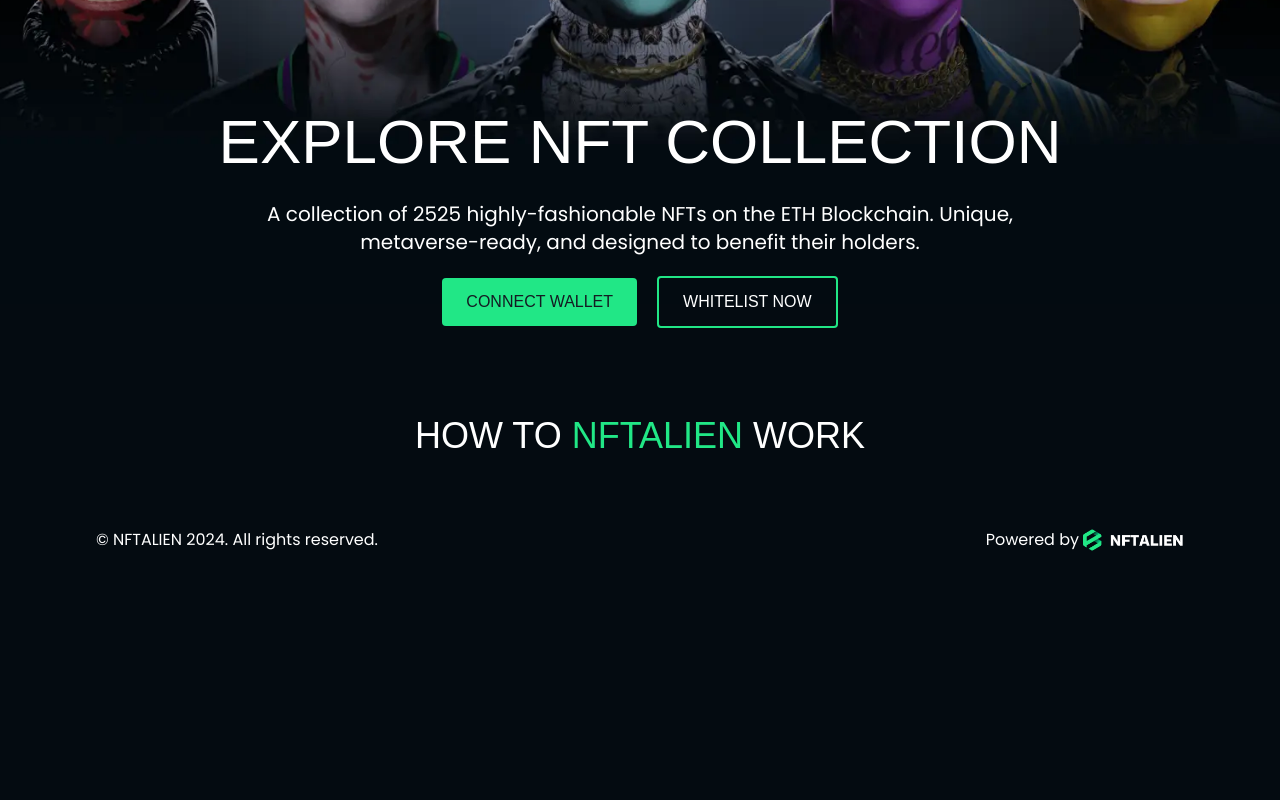
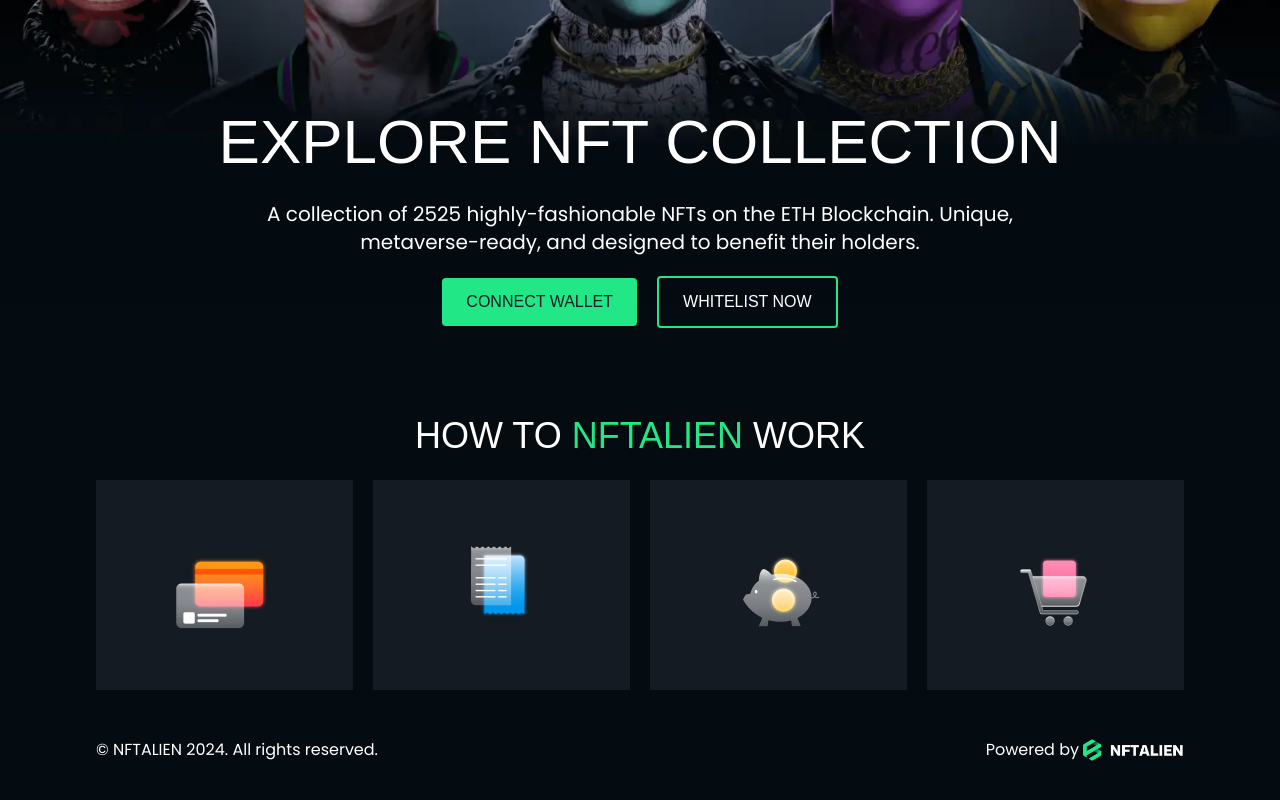
Before and after one commit to gift56/nftalien, a Next.js app: page / in a window 1280 px wide. Shown: the part 504-1304 px from the top of the page. Before the commit the page ends 1056 px from the top, so only its background shows below. Built offline with nearby package versions, Linux system fonts and the light colour scheme; a web font is replaced by a local one.

Commit message:
done working on hero

```diff
--- a/components/CardComponent/Card.tsx
+++ b/components/CardComponent/Card.tsx
@@ -1,5 +1,9 @@
-const Card = () => {
-  return <div>Card</div>;
+const Card = ({ children }: { children: React.ReactNode }) => {
+  return (
+    <div className="w-full bg-dark relative before:content-[''] before:absolute before:w-2/4 before:h-[180%]">
+      {children}
+    </div>
+  );
 };
 
 export default Card;
--- a/components/How.tsx
+++ b/components/How.tsx
@@ -1,3 +1,7 @@
+import { howData } from "@/utils/constant";
+import Card from "./CardComponent/Card";
+import Image from "next/image";
+
 const How = () => {
   return (
     <section className="w-full py-12">
@@ -6,7 +10,22 @@
           <h2 className="font-bak text-xl text-center md:text-2xl lg:text-4xl font-normal">
             HOW TO <span className="font-bak text-primary">NFTALIEN</span> WORK
           </h2>
-          <div className="w-full grid grid-cols-1 md:grid-cols-2 lg:grid-cols-4 items-start justify-start gap-5"></div>
+          <div className="w-full grid grid-cols-1 md:grid-cols-2 lg:grid-cols-4 items-start justify-start gap-5">
+            {howData.map((item, index) => (
+              <Card key={index}>
+                <div className="w-full py-5 px-4 flex flex-col items-center justify-center gap-4 h-[210px]">
+                  <Image
+                    src={item.icon}
+                    alt="how icon"
+                    width={82}
+                    height={72}
+                    priority
+                    className="!w-fit !h-fit"
+                  />
+                </div>
+              </Card>
+            ))}
+          </div>
         </div>
       </div>
     </section>
```
